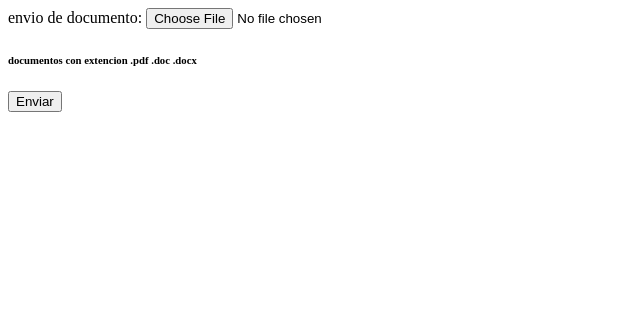
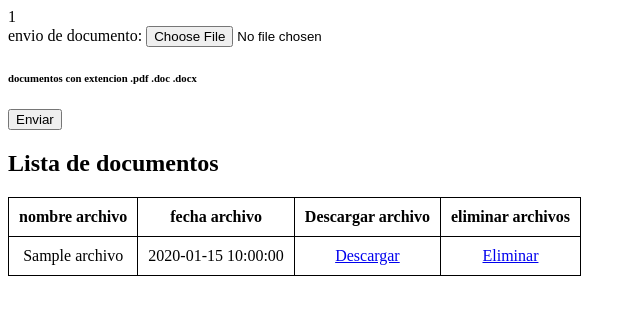
Before and after one commit to GabrielEGonzalez/gestor-documentos-estudiantes, a PHP site: page /panel.view.php in a window 1280 px wide. Shown: the top 315 px of the page, without its empty margins (0-640 px from the left). Run offline with PHP 8.4, Linux system fonts and the light colour scheme; the visitor is signed in with stand-in values (Sample User, id 1); tables that the repository leaves empty hold one stand-in row (values such as "Sample post").

Commit message:
modificacion de tabla de informacion

```diff
--- a/panel.view.php
+++ b/panel.view.php
@@ -1,11 +1,20 @@
 <?php
-    session_start();
+session_start();
 
-    if(!isset($_SESSION['usuario_id'])){
-        header('location: register.view.php');
-    }
+require_once './config/bd.php';
+if (!isset($_SESSION['usuario_id'])) {
+    header('location: register.view.php');
+}
+
+$mensaje = isset($_SESSION['mensaje'])? $_SESSION['mensaje']:'';
+
+$stmt = $conn->prepare('SELECT * FROM archivos WHERE usuario_id = ?');
+$stmt->bind_param('i', $_SESSION['usuario_id']);
+$stmt->execute();
+$resul = $stmt->get_result();
+$stmt->close();
+$archivos = $resul->fetch_all(MYSQLI_ASSOC);
 ?>
-
 <!DOCTYPE html>
 <html lang="es">
 
@@ -13,16 +22,58 @@
     <meta charset="UTF-8">
     <meta name="viewport" content="width=device-width, initial-scale=1.0">
     <title>Panel</title>
+
+    <style>
+        table {
+            border-collapse: collapse;
+            border: 2px solid #000;
+        }
+
+        td , th {
+            border: 1px solid black;
+            padding:10px;
+            text-align:center;
+        }
+    </style>
 </head>
 
 <body>
 
-    <form action="" method="post" enctype="multipart/form-data">
+    <?php echo $mensaje ;?>
+    <form action="uploads.php" method="post" enctype="multipart/form-data">
         <label for="envio">envio de documento:</label>
         <input type="file" name="envio" id="envio"><br>
         <h6>documentos con extencion .pdf .doc .docx</h6>
         <input type="submit" value="Enviar" onclick="startProgress()">
     </form>
+
+    <main class="con">
+        <h2>Lista de documentos</h2>
+        <table style="border:1px solid black;">
+            <thead>
+                <tr>
+                    <th style="border:1px solid black;">nombre archivo</th>
+                    <th style="border:1px solid black;">fecha archivo</th>
+                    <th style="border:1px solid black;">Descargar archivo</th>
+                    <th style="border:1px solid black;">eliminar archivos</th>
+                </tr>
+
+
+            </thead>
+            <tbody>
+                <?php foreach ($archivos as $ar):
+                    ; ?>
+                    <tr>
+                        <td> <?php echo $ar['nombre_original']; ?></td>
+                        <td> <?php echo $ar['fecha_subida']; ?></td>
+                        <td> <a href="<?php echo $ar['guardado']; ?>">Descargar</a></td>
+                        <td> <a href="<?php echo './delete.php?id=' . $ar['id']; ?>">Eliminar</a></td>
+                    </tr>
+                <?php endforeach; ?>
+            </tbody>
+
+        </table>
+    </main>
 
     <script>
         let poss = 0;
```
